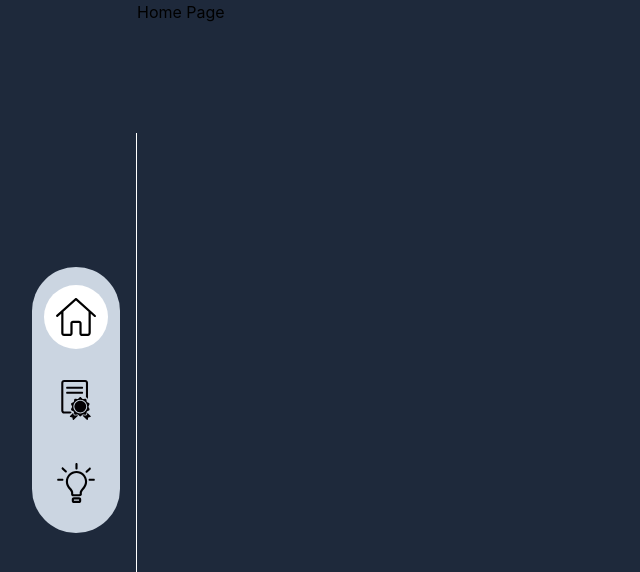
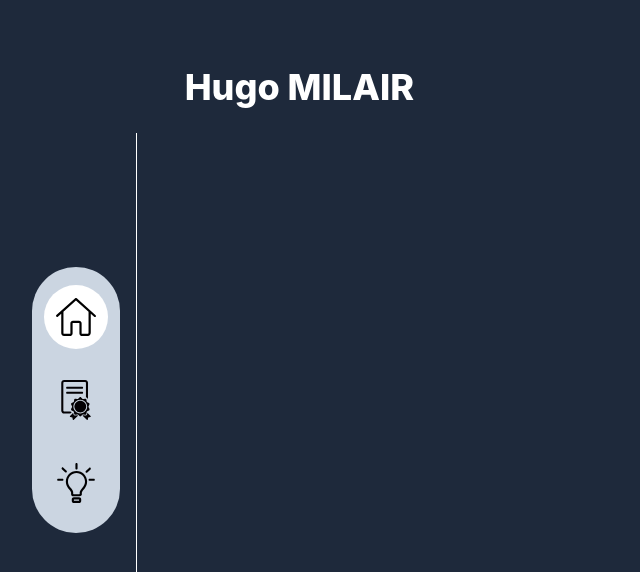
Before and after one commit to milairhu/milairhu.github.io, a React (Create React App) app: page / in a window 1280 px wide. Shown: the top 572 px of the page, without its empty margins (0-640 px from the left). Built offline with nearby package versions, Linux system fonts and the light colour scheme.

Commit message:
Width and size of right space

```diff
--- a/src/components/Home/HomePage.tsx
+++ b/src/components/Home/HomePage.tsx
@@ -1,8 +1,10 @@
 import React from 'react';
 const HomePage = () => {
   return (
-    <div>
-        <h1>Home Page</h1>
+    <div className='h-full w-full text-white'>
+      <div className='w-full items-center '>
+        <h1 className=' text-4xl font-extrabold text-left'>Hugo MILAIR</h1>
+      </div>
     </div>
   );
 }
--- a/src/components/Main/Main.tsx
+++ b/src/components/Main/Main.tsx
@@ -16,9 +16,10 @@ const MainPage: React.FC<MainPageProps> = ({tab}) => {
         <div className="flex h-full w-full bg-slate-800 items-center ">
           <div className='h-full ml-8 flex items-center space-x-4'>
             <SideNav currTab={curr} tabSetter={setCurr} />
-            <div className='h-4/6  border-r border-white '/>
+            <div className='h-4/6 border-r border-white'/>
           </div>
-          <div className=" h-full w-full">
+          <div className='flex w-full h-full justify-center items-center'>
+            <div className=" h-5/6 w-11/12">
               {
                   curr === TabEnum.HOME ? <HomePage />
                   :
@@ -29,6 +30,8 @@ const MainPage: React.FC<MainPageProps> = ({tab}) => {
           </div>
           </div>
 
+        </div>
+
     )
 }
 
```
Lines whose indentation alone changed are shown as unchanged.
